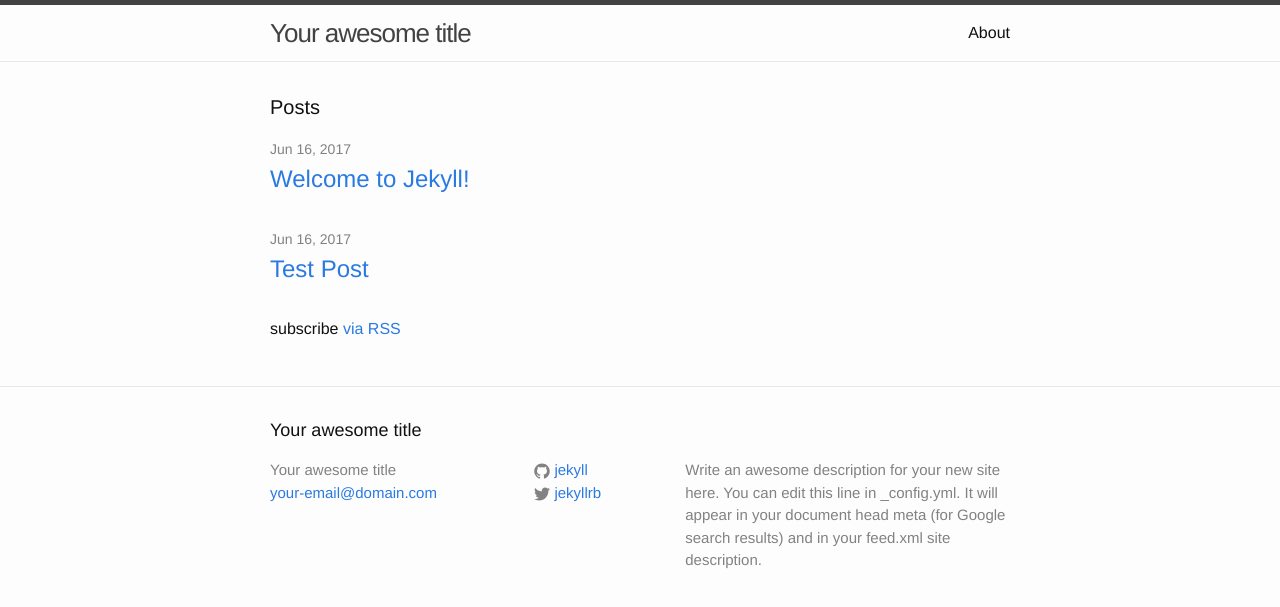
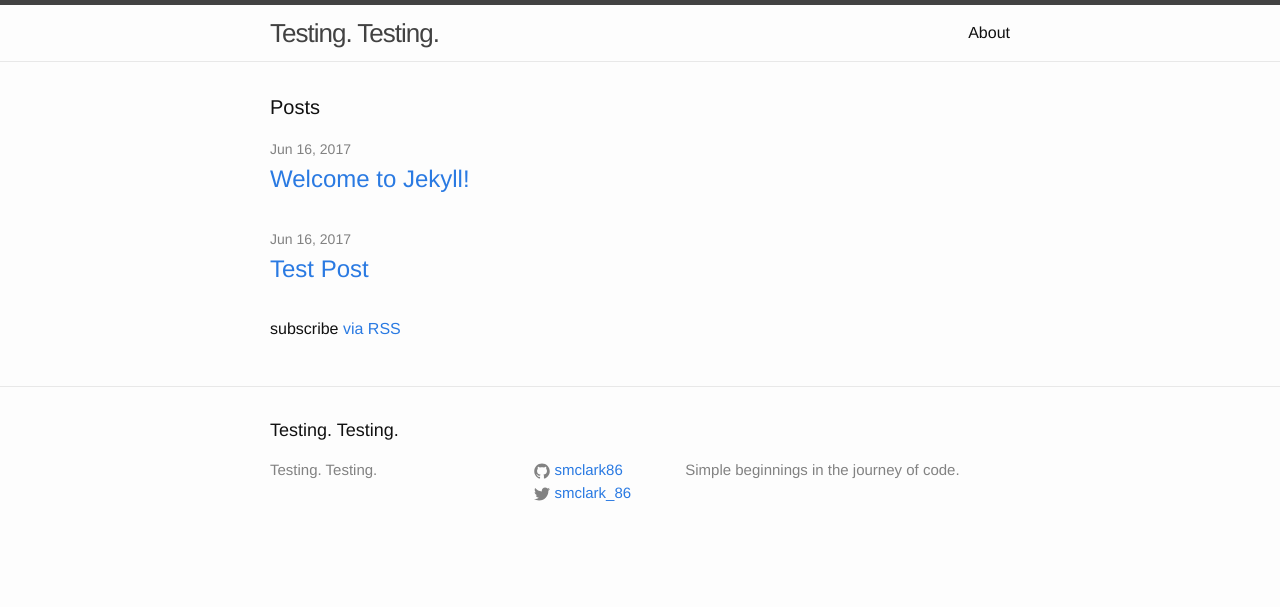
Before and after one commit to smclark86/smclark86.github.io, a Jekyll site: the page built from index.html, in a window 1280 px wide. Shown: the top 607 px of the page. Built offline with Jekyll 4.4.1, drawn with Linux system fonts in a browser that asks for light colours.

Commit message:
Update CONFIG

```diff
--- a/_config.yml
+++ b/_config.yml
@@ -6,16 +6,14 @@
 # 'jekyll serve'. If you change this file, please restart the server process.
 
 # Site settings
-title: Your awesome title
-email: your-email@domain.com
+title: Testing. Testing.
+
 description: > # this means to ignore newlines until "baseurl:"
-  Write an awesome description for your new site here. You can edit this
-  line in _config.yml. It will appear in your document head meta (for
-  Google search results) and in your feed.xml site description.
+  Simple beginnings in the journey of code.
 baseurl: "" # the subpath of your site, e.g. /blog
-url: "http://yourdomain.com" # the base hostname & protocol for your site
-twitter_username: jekyllrb
-github_username:  jekyll
+url: "smclark86.github.io" # the base hostname & protocol for your site
+twitter_username: smclark_86
+github_username:  smclark86
 
 # Build settings
 markdown: kramdown
```
